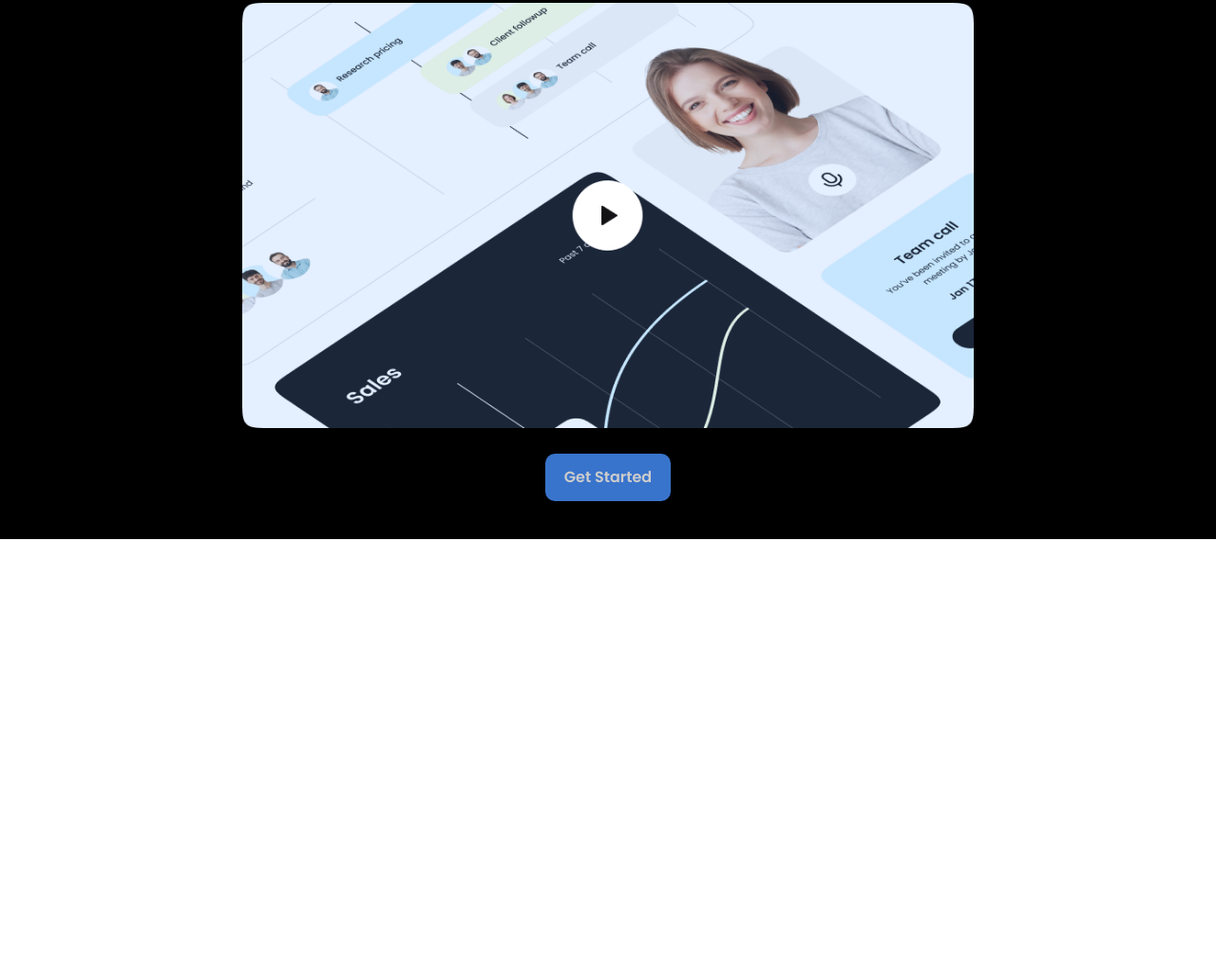
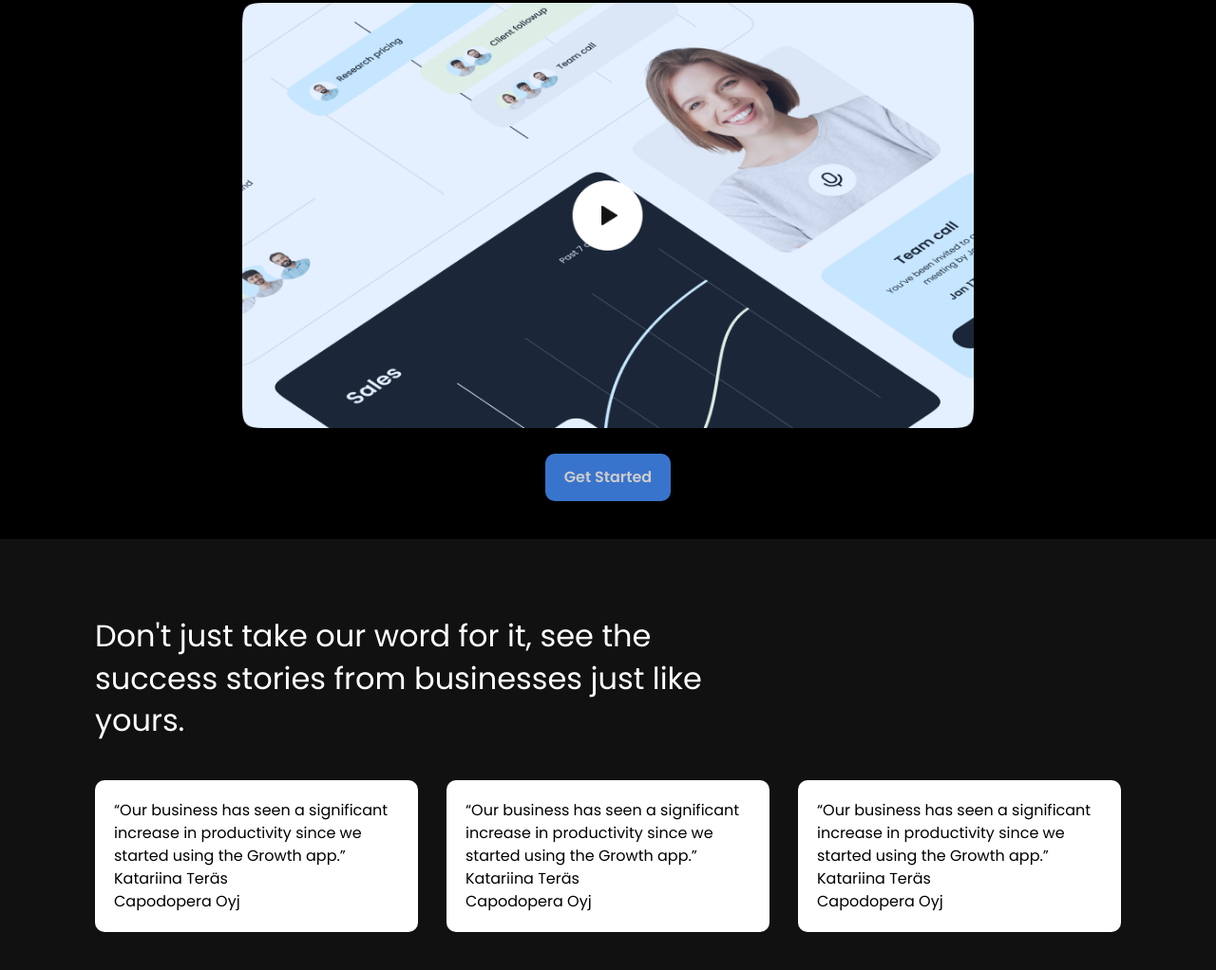
Before and after one commit to brje/CT70A9110-SDS-Front-end, a plain HTML site: page index.html in a window 1280 px wide. Shown: the part 881-1903 px from the top of the page at 95% size. Before the commit the page ends 1449 px from the top, so only its background shows below. Drawn offline with Linux system fonts and the light colour scheme; files whose address does not match are found by name.

Commit message:
commit 53 to 60

```diff
--- a/css/style.css
+++ b/css/style.css
@@ -7,7 +7,7 @@
 :root {
     --primary-color: #4891ff;
     --light-color: #f4f4f6;
-    --dark-color: 111;
+    --dark-color: #111;
 }
 
 body {
@@ -101,6 +101,22 @@ hero .hero-text {
     margin-bottom: 20px;
 }
 
+/* Testimonials */
+.testimonials {
+    padding: 40px 0;
+}
+
+.testimonials .testimonials-heading {
+    width: 700px;
+    margin-bottom: 40px;
+}
+
+/* Alapalkin grid*/
+.testimonials-grid {
+    display: grid;
+    grid-template-columns: repeat(3, 1fr);
+    gap: 30px;
+}
 
 /* Utility Classes */
 .container {
@@ -208,3 +224,11 @@ hero .hero-text {
     background: #000;
     color: #fff;
 }
+
+/* Card */
+.card {
+    background: #fff;
+    color: #000;
+    border-radius: 10px;
+    padding: 20px;
+}
--- a/index.html
+++ b/index.html
@@ -80,6 +80,52 @@
             </div>
         </div>
      </section>
+     <!-- Testimonials -->
+      <section class="testimonials bg-dark">
+        <div class="container">
+            <h3 class="testimonials-heading text-xl">
+                Don't just take our word for it, see the success stories from businesses just like yours.
+            </h3>
+            <div class="testimonials-grid">
+                <div class="card">
+                    <p>
+                        “Our business has seen a significant increase in productivity since we started using the Growth app.”
+                    </p>
+
+                    <p>
+                        Katariina Teräs
+                    </p>
+                    <p>
+                        Capodopera Oyj
+                    </p>
+                </div>
+                <div class="card">
+                    <p>
+                        “Our business has seen a significant increase in productivity since we started using the Growth app.”
+                    </p>
+
+                    <p>
+                        Katariina Teräs
+                    </p>
+                    <p>
+                        Capodopera Oyj
+                    </p>
+                </div>
+                <div class="card">
+                    <p>
+                        “Our business has seen a significant increase in productivity since we started using the Growth app.”
+                    </p>
+
+                    <p>
+                        Katariina Teräs
+                    </p>
+                    <p>
+                        Capodopera Oyj
+                    </p>
+                </div>
+            </div>
+        </div>
+      </section>
 
     <script src="js/main.js"></script>
 </body>
```
